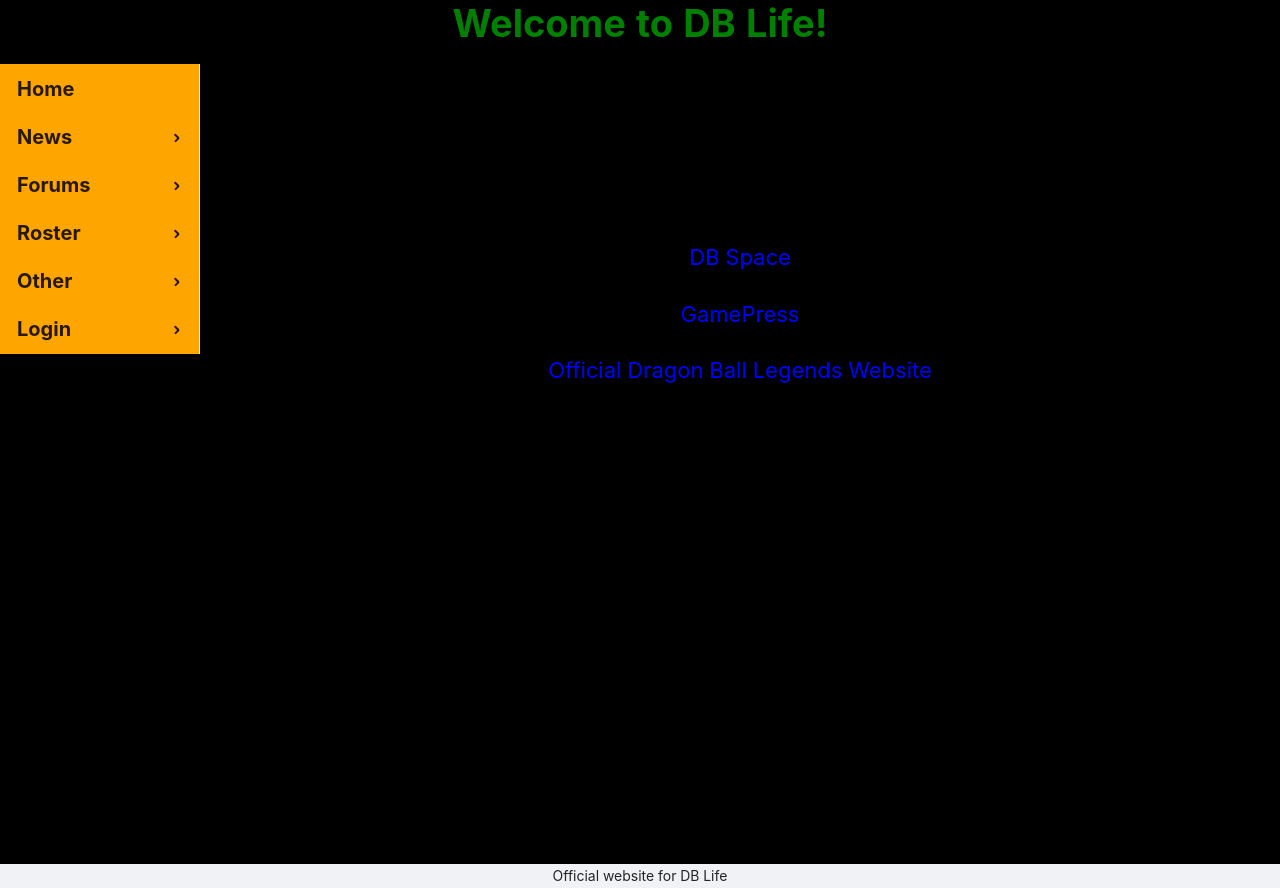
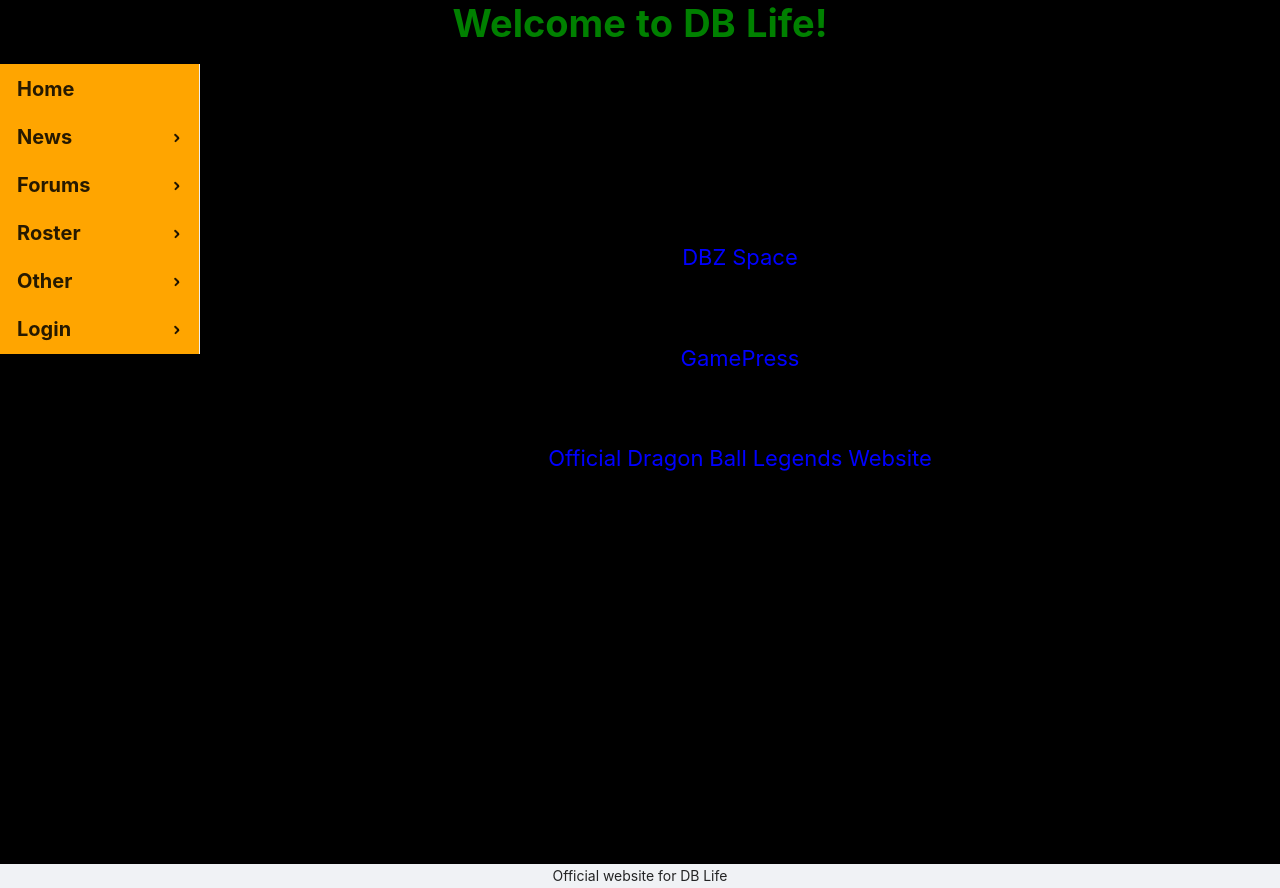
Before and after one commit to HamfordL/dblife, a React (Create React App) app: page /other in a window 1280 px wide. Built offline with nearby package versions, Linux system fonts and the light colour scheme.

Commit message:
added spacing between links, havent imported images or created a banner for the 3 links

```diff
--- a/src/views/other.jsx
+++ b/src/views/other.jsx
@@ -35,8 +35,10 @@
           color: "blue",
         }}
       >
-        DB Space
+        DBZ Space
       </a>
+      <br />
+      <br />
       <br />
       <a
         href={gamepress}
@@ -47,6 +49,8 @@
       >
         GamePress
       </a>
+      <br />
+      <br />
       <br />
       <a
         href={dblsite}
```
